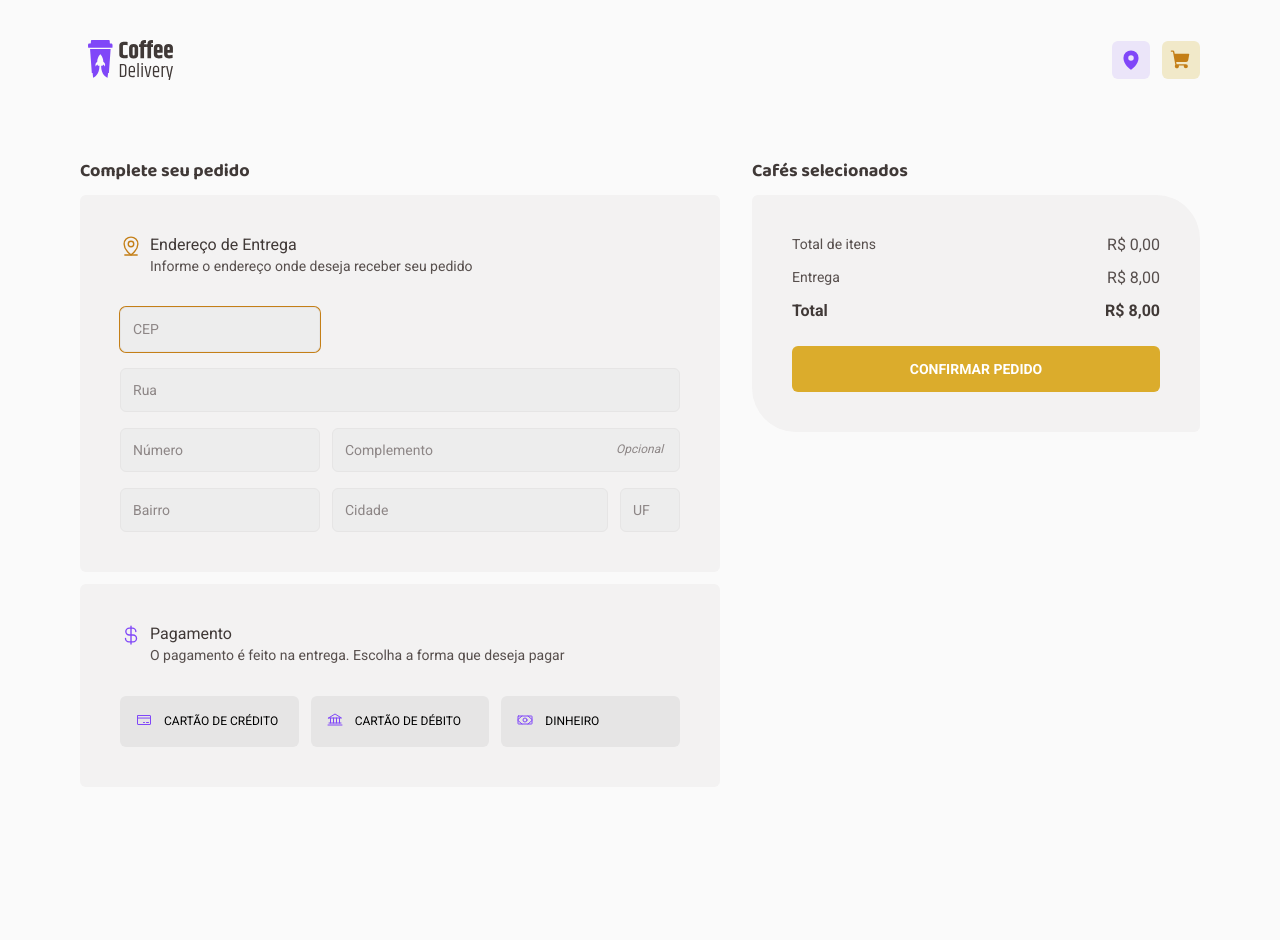
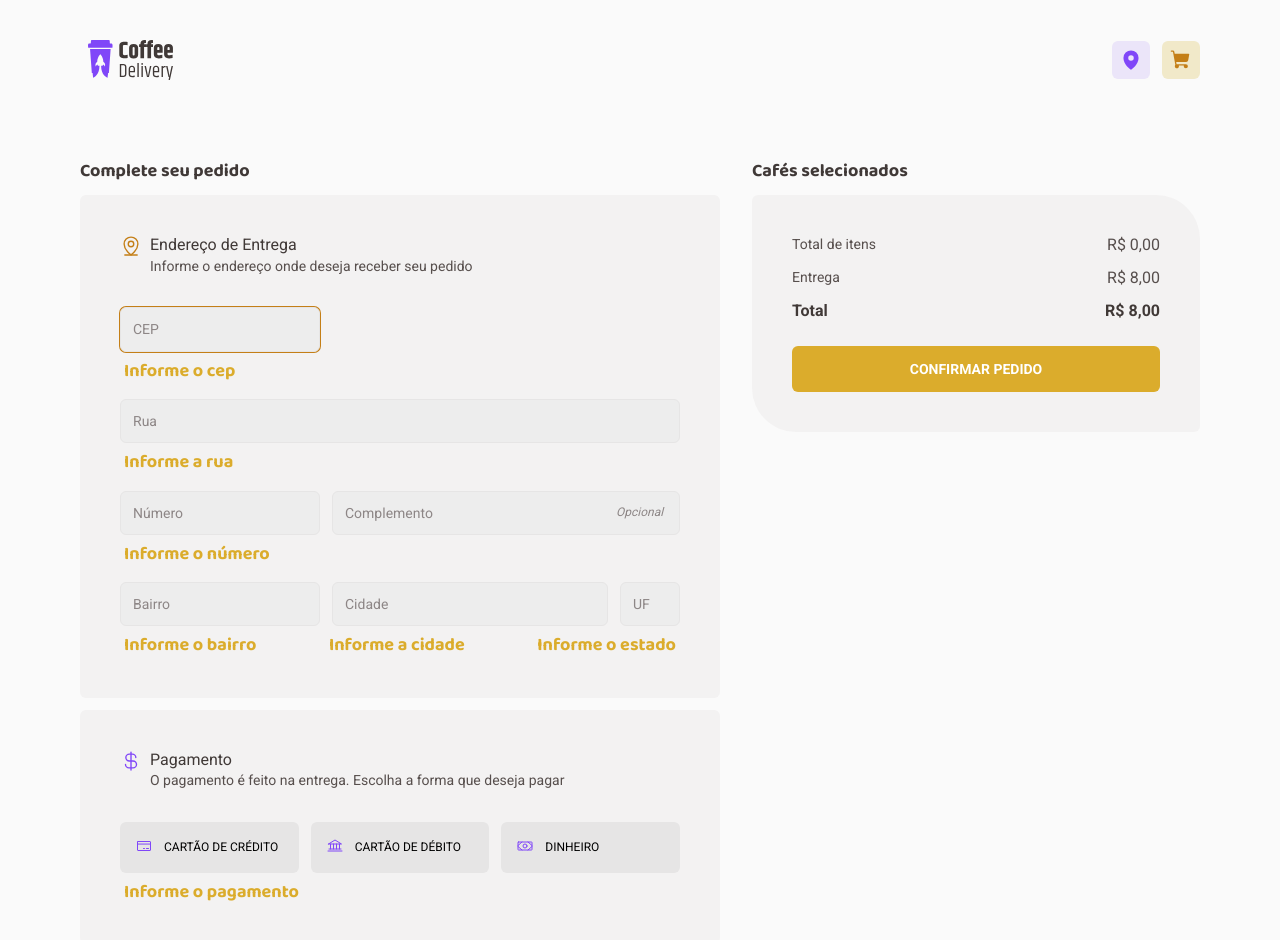
Before and after one commit to lucasroseti/ignite-reactjs-coffeedelivery, a React (Vite) app: page /checkout in a window 1280 px wide. Both pictures are taken after a click on the link "CONFIRMAR PEDIDO". Shown: the top 940 px of the page. Before the commit the page ends 827 px from the top, so only its background shows below. Built offline with nearby package versions, Linux system fonts and the light colour scheme.

Commit message:
Form errors message
Errors message in address and payment form

```diff
--- /dev/null
+++ b/src/components/MessageError/index.tsx
@@ -0,0 +1,9 @@
+import { MessageErrorContainer } from './styles'
+
+interface MessageErrorProps {
+  message: string
+}
+
+export function MessageError({ message }: MessageErrorProps) {
+  return <MessageErrorContainer>{message}</MessageErrorContainer>
+}
--- /dev/null
+++ b/src/components/MessageError/styles.ts
@@ -0,0 +1,10 @@
+import styled from 'styled-components'
+
+export const MessageErrorContainer = styled.div`
+  font-family: 'Baloo 2';
+  font-size: 1.125rem;
+  font-weight: 700;
+  color: ${({ theme }) => theme.yellow[500]};
+  line-height: 1.3;
+  padding: 0.5rem 0.25rem 0;
+`
--- a/src/components/index.tsx
+++ b/src/components/index.tsx
@@ -1,5 +1,6 @@
 import { AmountInput } from './AmountInput'
 import { Header } from './Header'
 import { IconCustom } from './IconCustom'
+import { MessageError } from './MessageError'
 
-export { AmountInput, Header, IconCustom }
+export { AmountInput, Header, IconCustom, MessageError }
--- a/src/pages/Checkout/components/Address/index.tsx
+++ b/src/pages/Checkout/components/Address/index.tsx
@@ -2,17 +2,23 @@ import { useFormContext } from 'react-hook-form'
 import { MapPinLine } from 'phosphor-react'
 
 import { Title } from '../Title'
-
+import { MessageError } from '../../../../components'
 import {
   AddressContainer,
   AddressColumn,
   AddressInput,
   AddressInputCustom,
   AddressSection,
+  AddressMessageSection,
 } from './styles'
 
 export function Address() {
-  const { register } = useFormContext()
+  const {
+    register,
+    formState: { errors },
+  } = useFormContext()
+
+  const { address } = errors
 
   return (
     <AddressContainer>
@@ -25,6 +31,7 @@ export function Address() {
       </Title>
 
       <AddressSection>
+        <div>
           <AddressColumn>
             <AddressInput
               type="text"
@@ -33,6 +40,12 @@ export function Address() {
               {...register('address.zipcode')}
             />
           </AddressColumn>
+          {address?.zipcode?.message && (
+            <MessageError message={String(address?.zipcode?.message)} />
+          )}
+        </div>
+
+        <div>
           <AddressColumn>
             <AddressInput
               type="text"
@@ -41,6 +54,12 @@ export function Address() {
               {...register('address.street')}
             />
           </AddressColumn>
+          {address?.street?.message && (
+            <MessageError message={String(address?.street?.message)} />
+          )}
+        </div>
+
+        <div>
           <AddressColumn>
             <AddressInput
               type="text"
@@ -58,6 +77,11 @@ export function Address() {
               <span>Opcional</span>
             </AddressInputCustom>
           </AddressColumn>
+          {address?.number?.message && (
+            <MessageError message={String(address?.number?.message)} />
+          )}
+        </div>
+        <div>
           <AddressColumn>
             <AddressInput
               type="text"
@@ -78,6 +102,18 @@ export function Address() {
               {...register('address.state')}
             />
           </AddressColumn>
+          <AddressMessageSection>
+            {address?.neighborhood?.message && (
+              <MessageError message={String(address?.neighborhood?.message)} />
+            )}
+            {address?.city?.message && (
+              <MessageError message={String(address?.city?.message)} />
+            )}
+            {address?.state?.message && (
+              <MessageError message={String(address?.state?.message)} />
+            )}
+          </AddressMessageSection>
+        </div>
       </AddressSection>
     </AddressContainer>
   )
--- a/src/pages/Checkout/components/Address/styles.ts
+++ b/src/pages/Checkout/components/Address/styles.ts
@@ -57,3 +57,8 @@ export const AddressInputCustom = styled.div`
     margin-left: -4rem;
   }
 `
+
+export const AddressMessageSection = styled.div`
+  display: flex;
+  justify-content: space-between;
+`
--- a/src/pages/Checkout/components/Payment/index.tsx
+++ b/src/pages/Checkout/components/Payment/index.tsx
@@ -1,12 +1,20 @@
+import { useFormContext } from 'react-hook-form'
 import { Bank, CreditCard, CurrencyDollar, Money } from 'phosphor-react'
-import { useFormContext } from 'react-hook-form'
 
 import { Title } from '../Title'
-
-import { PaymentOptions, PaymentContainer, PaymentButton } from './styles'
+import { MessageError } from '../../../../components'
+import {
+  PaymentOptions,
+  PaymentContainer,
+  PaymentButton,
+  PaymentContent,
+} from './styles'
 
 export function Payment() {
-  const { setValue } = useFormContext()
+  const {
+    setValue,
+    formState: { errors },
+  } = useFormContext()
 
   function handlePaymentSelected(typePayment: string) {
     setValue('payment', typePayment)
@@ -22,6 +30,7 @@ export function Payment() {
         <CurrencyDollar size={22} />
       </Title>
 
+      <PaymentContent>
         <PaymentOptions>
           <PaymentButton
             type="button"
@@ -42,6 +51,11 @@ export function Payment() {
             <Money size={16} /> Dinheiro
           </PaymentButton>
         </PaymentOptions>
+
+        {errors?.payment && (
+          <MessageError message={String(errors?.payment?.message)} />
+        )}
+      </PaymentContent>
     </PaymentContainer>
   )
 }
--- a/src/pages/Checkout/components/Payment/styles.ts
+++ b/src/pages/Checkout/components/Payment/styles.ts
@@ -8,6 +8,8 @@ export const PaymentContainer = styled.div`
   border-radius: 6px;
   gap: 2rem;
 `
+
+export const PaymentContent = styled.div``
 
 export const PaymentOptions = styled.div`
   display: flex;
--- a/src/pages/Checkout/index.tsx
+++ b/src/pages/Checkout/index.tsx
@@ -14,7 +14,7 @@ import { CheckoutContainer, CheckoutSection } from './styles'
 
 const newAddressFormValidationSchema = zod.object({
   address: zod.object({
-    zipcode: zod.string().min(7, 'Informe o cep'),
+    zipcode: zod.string().min(8, 'Informe o cep'),
     street: zod.string().min(6, 'Informe a rua'),
     additional: zod.string().optional(),
     number: zod.string().min(2, 'Informe o número'),
@@ -22,7 +22,7 @@ const newAddressFormValidationSchema = zod.object({
     city: zod.string().min(4, 'Informe a cidade'),
     state: zod.string().min(2, 'Informe o estado'),
   }),
-  payment: zod.string(),
+  payment: zod.string().min(2, 'Informe o pagamento'),
 })
 
 type NewAddressFormData = zod.infer<typeof newAddressFormValidationSchema>
```
Lines whose indentation alone changed are shown as unchanged.
